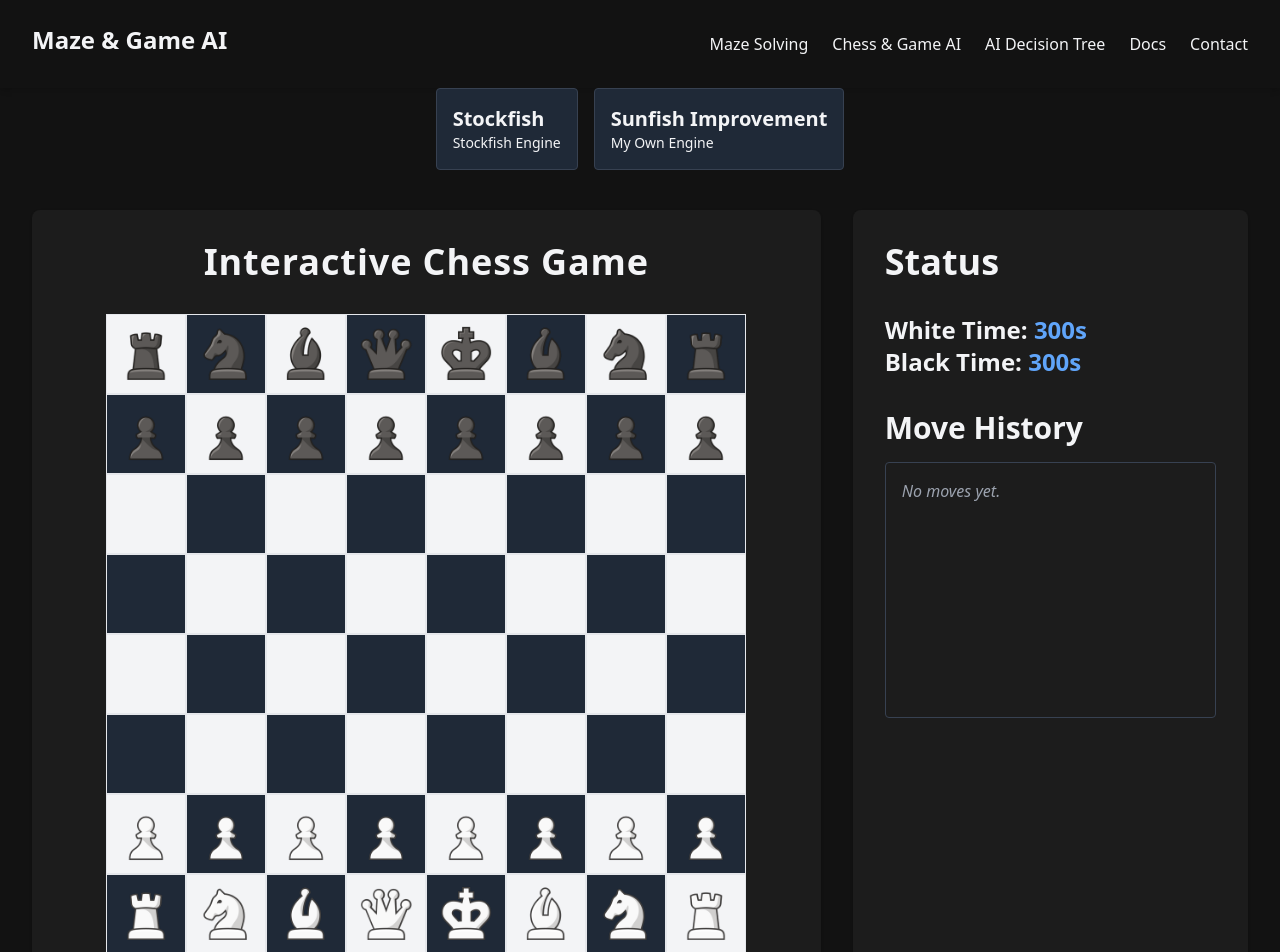
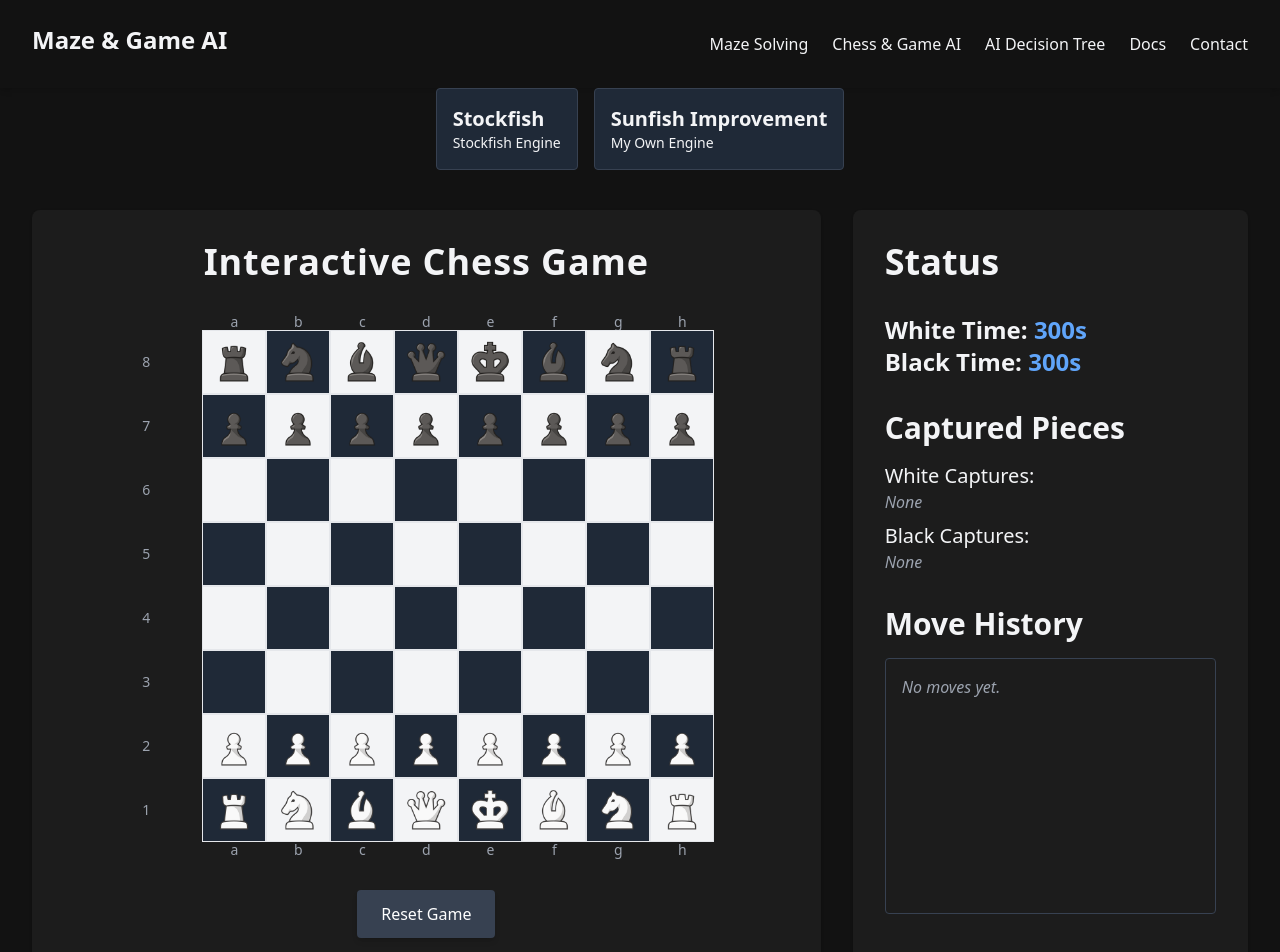
Before and after one commit to yanchikpiypiy/NnueLab-platfrom, a React (Create React App) app: page /chess in a window 1280 px wide. Shown: the top 952 px of the page. Built offline with nearby package versions, Linux system fonts and the light colour scheme.

Commit message:
final final final update

```diff
--- a/src/components/ChessGameComps/ChessBoard.jsx
+++ b/src/components/ChessGameComps/ChessBoard.jsx
@@ -1,11 +1,27 @@
-// ChessBoard.jsx
 import React from 'react';
 
 const ChessBoard = ({ board, legalMoves, selected, onSquareClick, pieceImages, convertToSquare }) => {
+  const files = 'abcdefgh';
   return (
     <div className="flex flex-col items-center">
+      <div className="inline-block">
+        {/* Using a grid with 9 columns: extra column for rank labels */}
+        <div className="grid grid-cols-9">
+          {/* Top left empty cell */}
+          <div></div>
+          {/* Top file labels */}
+          {files.split('').map((file, index) => (
+            <div key={`top-${index}`} className="w-16 h-4 flex items-center justify-center text-sm text-gray-400">
+              {file}
+            </div>
+          ))}
+          {/* Board rows with rank labels */}
           {board.map((row, rowIndex) => (
-        <div key={rowIndex} className="flex">
+            <React.Fragment key={rowIndex}>
+              {/* Left rank label */}
+              <div className="w-4 h-16 flex items-center justify-center text-sm text-gray-400">
+                {8 - rowIndex}
+              </div>
               {row.map((piece, colIndex) => {
                 const square = convertToSquare(rowIndex, colIndex);
                 const isLegal = legalMoves.includes(square);
@@ -15,7 +31,7 @@ const ChessBoard = ({ board, legalMoves, selected, onSquareClick, pieceImages, c
                   <div
                     key={colIndex}
                     onClick={() => onSquareClick(rowIndex, colIndex)}
-                className={`w-20 h-20 flex items-center justify-center border border-gray-200 cursor-pointer transition transform hover:scale-105
+                    className={`w-16 h-16 flex items-center justify-center border border-gray-200 cursor-pointer transition transform hover:scale-105
                       ${isDark ? 'bg-gray-800' : 'bg-gray-100'}
                       ${isLegal ? 'ring-2 ring-blue-400' : ''}
                       ${isSelected ? 'ring-2 ring-yellow-400' : ''}`}
@@ -24,14 +40,24 @@ const ChessBoard = ({ board, legalMoves, selected, onSquareClick, pieceImages, c
                       <img
                         src={pieceImages[`${piece.color}${piece.type.toUpperCase()}`]}
                         alt={`${piece.color}${piece.type}`}
-                    className="w-16 h-16 object-contain"
+                        className="w-12 h-12 object-contain"
                       />
                     )}
                   </div>
                 );
               })}
+            </React.Fragment>
+          ))}
+          {/* Bottom left empty cell */}
+          <div></div>
+          {/* Bottom file labels */}
+          {files.split('').map((file, index) => (
+            <div key={`bottom-${index}`} className="w-16 h-4 flex items-center justify-center text-sm text-gray-400">
+              {file}
             </div>
           ))}
+        </div>
+      </div>
     </div>
   );
 };
--- a/src/components/ChessGameComps/SideBar.jsx
+++ b/src/components/ChessGameComps/SideBar.jsx
@@ -1,7 +1,6 @@
-// Sidebar.jsx
 import React from 'react';
 
-const Sidebar = React.forwardRef(({ whiteTime, blackTime, moveHistory }, ref) => {
+const SideBar = React.forwardRef(({ whiteTime, blackTime, moveHistory, whiteCaptures, blackCaptures, pieceImages }, ref) => {
   return (
     <aside className="w-full md:w-1/3 bg-[#1c1c1c] text-gray-100 rounded-lg shadow p-8 flex flex-col">
       <h3 className="text-4xl font-bold mb-8">Status</h3>
@@ -12,6 +11,35 @@ const Sidebar = React.forwardRef(({ whiteTime, blackTime, moveHistory }, ref) =>
         <p className="text-2xl font-semibold">
           Black Time: <span className="text-blue-400">{blackTime}s</span>
         </p>
+      </div>
+
+      {/* Captured Pieces Section */}
+      <div className="mb-8">
+        <h3 className="text-3xl font-bold mb-4">Captured Pieces</h3>
+        <div className="mb-2">
+          <p className="text-xl">White Captures:</p>
+          <div className="flex space-x-2">
+            {whiteCaptures.length === 0 ? (
+              <span className="text-gray-400 italic">None</span>
+            ) : (
+              whiteCaptures.map((cap, index) => (
+                <img key={index} src={pieceImages[cap]} alt={cap} className="w-6 h-6 object-contain" />
+              ))
+            )}
+          </div>
+        </div>
+        <div>
+          <p className="text-xl">Black Captures:</p>
+          <div className="flex space-x-2">
+            {blackCaptures.length === 0 ? (
+              <span className="text-gray-400 italic">None</span>
+            ) : (
+              blackCaptures.map((cap, index) => (
+                <img key={index} src={pieceImages[cap]} alt={cap} className="w-6 h-6 object-contain" />
+              ))
+            )}
+          </div>
+        </div>
       </div>
 
       <h3 className="text-3xl font-bold mb-4">Move History</h3>
@@ -31,4 +59,4 @@ const Sidebar = React.forwardRef(({ whiteTime, blackTime, moveHistory }, ref) =>
   );
 });
 
-export default Sidebar;
+export default SideBar;
--- a/src/components/ChessGamePage.jsx
+++ b/src/components/ChessGamePage.jsx
@@ -29,14 +29,15 @@ const ChessGamePageWithImages = () => {
   const [moveHistory, setMoveHistory] = useState([]);
   const [whiteTime, setWhiteTime] = useState(300);
   const [blackTime, setBlackTime] = useState(300);
+  // Change capture states to arrays that hold the keys of captured pieces.
+  const [whiteCaptures, setWhiteCaptures] = useState([]);
+  const [blackCaptures, setBlackCaptures] = useState([]);
   // Engine can be "stockfish", "sunfish", or "none"
   const [engineChoice, setEngineChoice] = useState('none');
   const [gameStarted, setGameStarted] = useState(false); // New state for game start
 
-  const activeColor = gameRef.current.turn();
   const moveHistoryRef = useRef(null);
 
-  // Update timers only after the game has started.
   useEffect(() => {
     if (!gameStarted) return;
     const timer = setInterval(() => {
@@ -53,7 +54,6 @@ const ChessGamePageWithImages = () => {
     return () => clearInterval(timer);
   }, [gameStarted]);
 
-  // Auto-scroll move history container
   useEffect(() => {
     if (moveHistoryRef.current) {
       moveHistoryRef.current.scrollTop = moveHistoryRef.current.scrollHeight;
@@ -65,12 +65,10 @@ const ChessGamePageWithImages = () => {
     return `${files[col]}${8 - row}`;
   };
 
-  // **************** ENGINE CARDS ****************
   const renderEngineCards = () => {
     const gameStartedAlready = gameRef.current.history().length > 0;
     return (
       <div className="flex gap-4 justify-center mb-4">
-        {/* Stockfish card */}
         <div
           className={`cursor-pointer border rounded p-4 transition transform duration-200
             hover:shadow-xl hover:-translate-y-1
@@ -87,8 +85,6 @@ const ChessGamePageWithImages = () => {
           <h3 className="text-xl font-bold">Stockfish</h3>
           <p className="text-sm">Stockfish Engine</p>
         </div>
-
-        {/* Sunfish Improvement card */}
         <div
           className={`cursor-pointer border rounded p-4 transition transform duration-200
             hover:shadow-xl hover:-translate-y-1
@@ -108,16 +104,14 @@ const ChessGamePageWithImages = () => {
       </div>
     );
   };
-  // ***********************************************
 
-  // User move handler: conditionally add promotion only when needed.
+  // When handling a user move, update captured arrays if a capture occurs.
   const handleSquareClick = (row, col) => {
     const square = convertToSquare(row, col);
     if (selected) {
       if (legalMoves.includes(square)) {
         const piece = gameRef.current.get(selected);
         let moveConfig = { from: selected, to: square };
-        // Only add promotion if a pawn is moving to the last rank.
         if (
           piece &&
           piece.type === 'p' &&
@@ -128,7 +122,17 @@ const ChessGamePageWithImages = () => {
         }
         const move = gameRef.current.move(moveConfig);
         if (move) {
-          // Start the timer on the first move
+          if (move.captured) {
+            // Determine captured piece key.
+            const capturedKey = move.color === 'w'
+              ? 'b' + move.captured.toUpperCase()
+              : 'w' + move.captured.toUpperCase();
+            if (move.color === 'w') {
+              setWhiteCaptures((prev) => [...prev, capturedKey]);
+            } else {
+              setBlackCaptures((prev) => [...prev, capturedKey]);
+            }
+          }
           if (!gameStarted) setGameStarted(true);
           setBoard(gameRef.current.board());
           setMoveHistory(gameRef.current.history());
@@ -155,10 +159,9 @@ const ChessGamePageWithImages = () => {
     }
   };
 
-  // Engine move handler: only add promotion if the best move string is 5 characters long.
+  // Similar update for engine moves.
   const handleEngineMove = useCallback((bestMove) => {
     if (!bestMove) return;
-    console.log("handleEngineMove triggered with:", bestMove);
     const from = bestMove.substring(0, 2);
     const to = bestMove.substring(2, 4);
     let moveConfig = { from, to };
@@ -167,7 +170,16 @@ const ChessGamePageWithImages = () => {
     }
     const move = gameRef.current.move(moveConfig);
     if (move) {
-      // Start the timer on the first move if not already started
+      if (move.captured) {
+        const capturedKey = move.color === 'w'
+          ? 'b' + move.captured.toUpperCase()
+          : 'w' + move.captured.toUpperCase();
+        if (move.color === 'w') {
+          setWhiteCaptures((prev) => [...prev, capturedKey]);
+        } else {
+          setBlackCaptures((prev) => [...prev, capturedKey]);
+        }
+      }
       if (!gameStarted) setGameStarted(true);
       setBoard(gameRef.current.board());
       setMoveHistory(gameRef.current.history());
@@ -183,16 +195,12 @@ const ChessGamePageWithImages = () => {
     }
   }, [gameStarted]);
 
-  // Request a move from Stockfish using the worker.
   const requestStockfishMove = () => {
-    console.log("Requesting Stockfish move for FEN:", gameRef.current.fen());
     const stockfishWorker = new Worker('/stockfish.js');
     stockfishWorker.onmessage = (event) => {
       const line = event.data;
-      console.log("Stockfish output:", line);
       if (line.startsWith("bestmove")) {
         const bestMove = line.split(" ")[1];
-        console.log("Best move extracted:", bestMove);
         handleEngineMove(bestMove);
         stockfishWorker.terminate();
       }
@@ -201,24 +209,15 @@ const ChessGamePageWithImages = () => {
     stockfishWorker.postMessage("go depth 15");
   };
 
-  // Request a move from Sunfish using your backend (process_move endpoint).
   const requestSunfishMove = async () => {
-    // Derive the user's move from chess.js history.
     const movesVerbose = gameRef.current.history({ verbose: true });
-    if (movesVerbose.length === 0) {
-      console.error("No moves found in history.");
-      return;
-    }
+    if (movesVerbose.length === 0) return;
     const lastMoveObj = movesVerbose[movesVerbose.length - 1];
     const userMove =
       lastMoveObj.from +
       lastMoveObj.to +
       (lastMoveObj.promotion ? lastMoveObj.promotion : "");
-
-    console.log("Sending user move:", userMove);
-
     try {
-      // Call the single endpoint that uses process_move.
       const response = await fetch("http://127.0.0.1:8000/chess/makemove", {
         method: "POST",
         headers: { "Content-Type": "application/json" },
@@ -226,17 +225,13 @@ const ChessGamePageWithImages = () => {
       });
       const data = await response.json();
       if (data.status === "ok") {
-        console.log("Engine move received:", data.engine_move);
         handleEngineMove(data.engine_move);
-      } else {
-        console.error("Error from backend:", data);
       }
     } catch (err) {
       console.error("Error calling process_move endpoint:", err);
     }
   };
 
-  // After each move, if it's black’s turn (the engine side) and an engine is selected, request its move.
   useEffect(() => {
     if (gameRef.current.isGameOver()) return;
     if (engineChoice !== 'none' && gameRef.current.turn() === 'b') {
@@ -248,9 +243,8 @@ const ChessGamePageWithImages = () => {
     }
   }, [board, engineChoice]);
 
-  // Cycle engine choice: none → stockfish → sunfish.
   const toggleEngineChoice = () => {
-    if (gameRef.current.history().length > 0) return; // Prevent changes once the game has started.
+    if (gameRef.current.history().length > 0) return;
     if (engineChoice === 'none') {
       setEngineChoice('stockfish');
     } else if (engineChoice === 'stockfish') {
@@ -269,7 +263,9 @@ const ChessGamePageWithImages = () => {
     setMoveHistory([]);
     setWhiteTime(300);
     setBlackTime(300);
-    setGameStarted(false); // Reset game start state
+    setGameStarted(false);
+    setWhiteCaptures([]);
+    setBlackCaptures([]);
   };
 
   const dismissModal = () => {
@@ -279,17 +275,12 @@ const ChessGamePageWithImages = () => {
   return (
     <div className="min-h-screen bg-[#121212] text-gray-100 font-sans">
       <Header />
-
-      {/* Engine Cards */}
       {renderEngineCards()}
-
       <main className="container mx-auto px-8 py-6 flex flex-col md:flex-row gap-8">
-        {/* Chess board and controls */}
         <section className="w-full md:w-2/3 bg-[#1c1c1c] rounded-lg shadow p-8">
           <h3 className="text-4xl font-extrabold text-center mb-8 tracking-wide text-gray-100">
             Interactive Chess Game
           </h3>
-
           <ChessBoard
             board={board}
             legalMoves={legalMoves}
@@ -298,61 +289,47 @@ const ChessGamePageWithImages = () => {
             pieceImages={pieceImages}
             convertToSquare={convertToSquare}
           />
-
           {message && (
             <div className="mt-6 text-center">
               <p className="text-2xl text-red-500 font-semibold">{message}</p>
             </div>
           )}
-
           <div className="mt-8 flex flex-col items-center gap-6">
-            <div className="flex gap-6">
             <button
               onClick={resetGame}
               className="bg-gray-700 text-white px-6 py-3 rounded hover:bg-gray-600 transition shadow-md"
             >
               Reset Game
             </button>
-            </div>
-
-            <div className="flex gap-6">
             <button
-                onClick={() => {
-                  // Toggle engine manually if needed; this might be triggered by a button in your docs.
-                  toggleEngineChoice();
-                }}
+              onClick={toggleEngineChoice}
               className="bg-green-600 text-white px-6 py-3 rounded hover:bg-green-700 transition shadow-md"
             >
               Engine: {engineChoice.toUpperCase()}
             </button>
           </div>
-          </div>
         </section>
-
-        {/* Sidebar with timers and move history */}
         <Sidebar
           whiteTime={whiteTime}
           blackTime={blackTime}
           moveHistory={moveHistory}
+          whiteCaptures={whiteCaptures}
+          blackCaptures={blackCaptures}
+          pieceImages={pieceImages}
           ref={moveHistoryRef}
         />
       </main>
-
-      {/* Modal for game-end messages */}
       {(message === 'Checkmate!' || message === 'Stalemate!' || message === 'Check!') && (
         <Modal message={message} onDismiss={dismissModal} />
       )}
-
       <section id="docs" className="py-16 px-8 bg-[#1c1c1c]">
         <div className="max-w-4xl mx-auto text-center">
           <h2 className="text-3xl font-bold mb-6 text-gray-100">Documentation &amp; Code</h2>
           <p className="text-lg text-gray-300 mb-6">
-            This example shows how to remove the old AI settings and toggle between Stockfish and Sunfish engines for AI moves.
+            This example shows toggling between Stockfish and Sunfish engines and displaying captured pieces.
           </p>
         </div>
       </section>
-
-
     </div>
   );
 };
```
Lines whose indentation alone changed are shown as unchanged.
